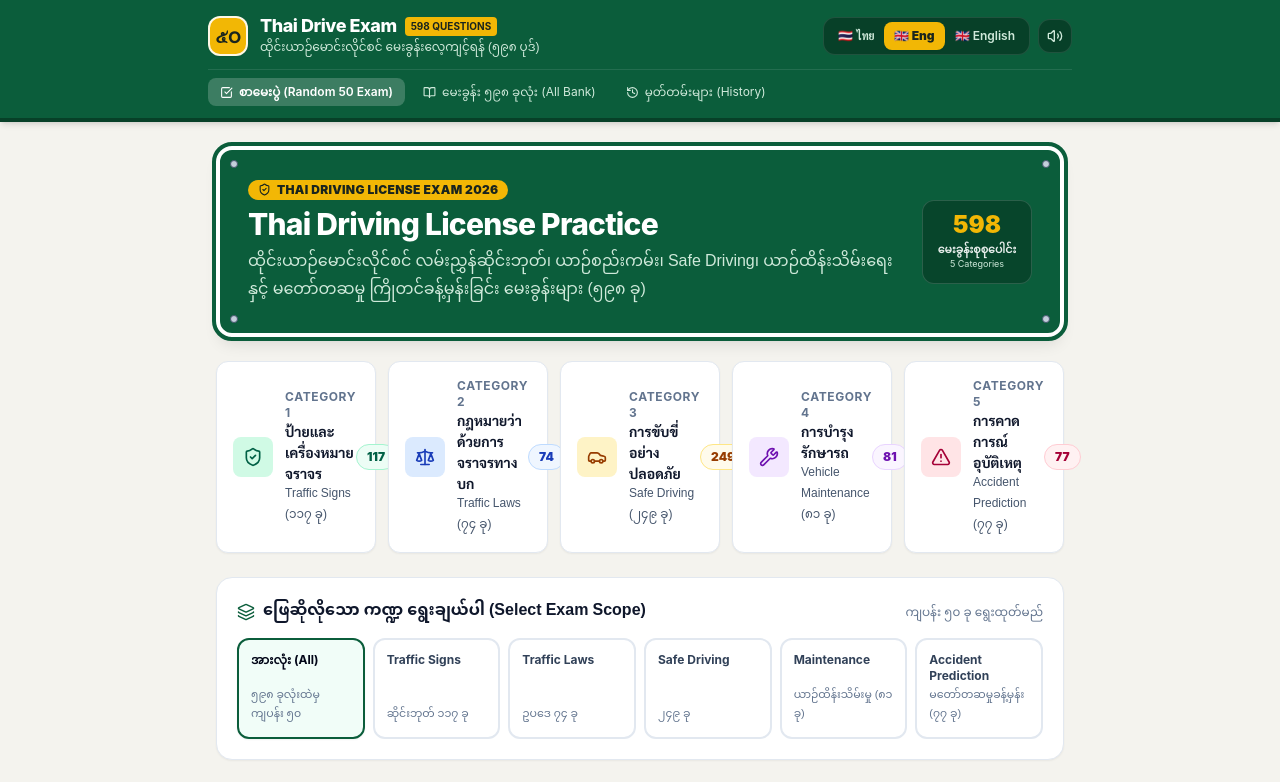
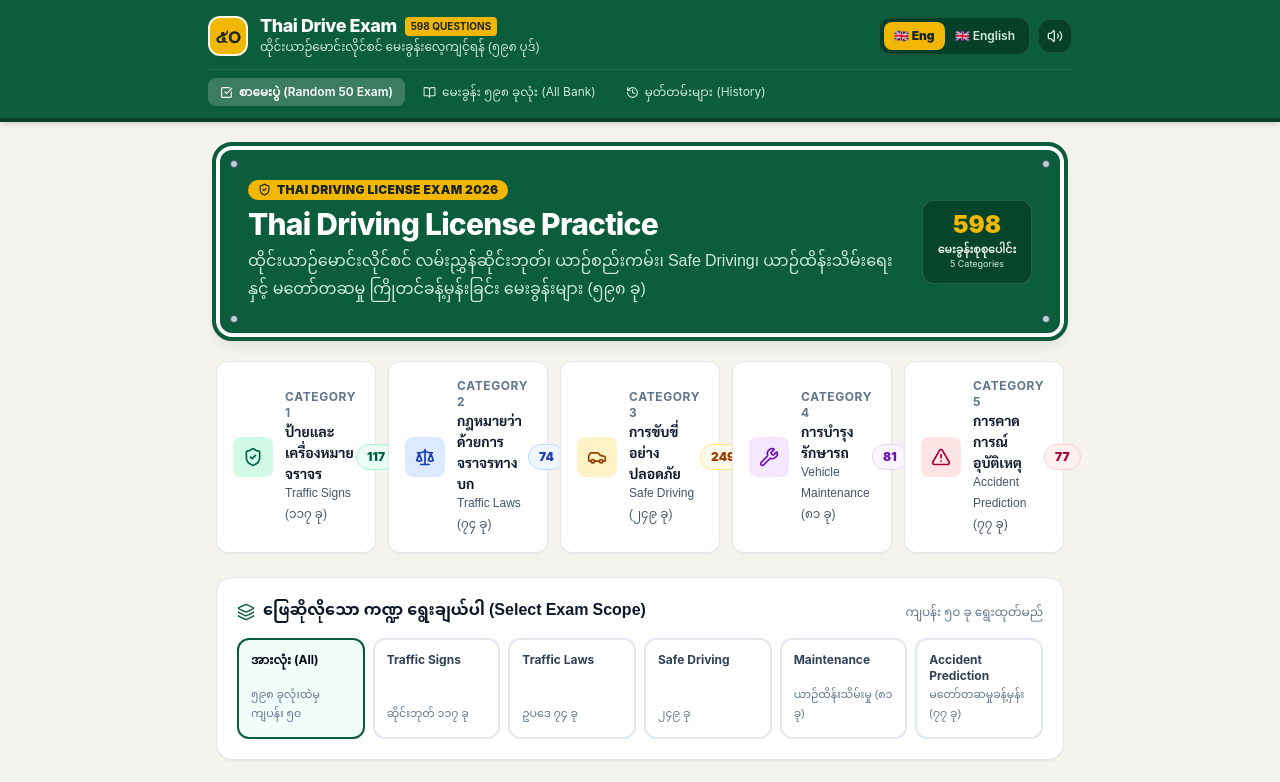
Before and after one commit to ZinLinn254995/Thai-Driving-License-Exam, a React (Vite) app: page / in a window 1280 px wide. Shown: the top 782 px of the page. Built offline with nearby package versions, Linux system fonts and the light colour scheme.

Commit message:
Focus language selector on English and Myanmar modes

```diff
--- a/src/components/Header.tsx
+++ b/src/components/Header.tsx
@@ -53,24 +53,10 @@ export const Header: React.FC<HeaderProps> = ({
             </div>
           </div>
 
-          {/* Controls: 3 Language Modes & Sound */}
+          {/* Language Modes & Sound */}
           <div className="flex items-center gap-2 justify-between sm:justify-end">
-            {/* The 3 Language Modes: Thai + Myanmar, English + Myanmar, English Only */}
+            {/* Supported modes: English + Myanmar and English only */}
             <div className="flex items-center bg-[#074028] p-0.5 sm:p-1 rounded-xl border border-white/10 text-xs font-semibold overflow-x-auto">
-              <button
-                type="button"
-                onClick={() => setLang('th_my')}
-                className={`px-2.5 py-1.5 rounded-lg transition-all flex items-center gap-1 whitespace-nowrap ${
-                  lang === 'th_my'
-                    ? 'bg-[#f2b705] text-[#19241e] font-black shadow-xs'
-                    : 'text-[#cfe9da] hover:text-white'
-                }`}
-                title="ไทย (Thai) + မြန်မာ (Myanmar)"
-              >
-                <span>🇹🇭 ไทย</span>
-                <span className="opacity-70 text-[10px] hidden xs:inline">+ မြန်မာ</span>
-              </button>
-
               <button
                 type="button"
                 onClick={() => setLang('en_my')}
```
